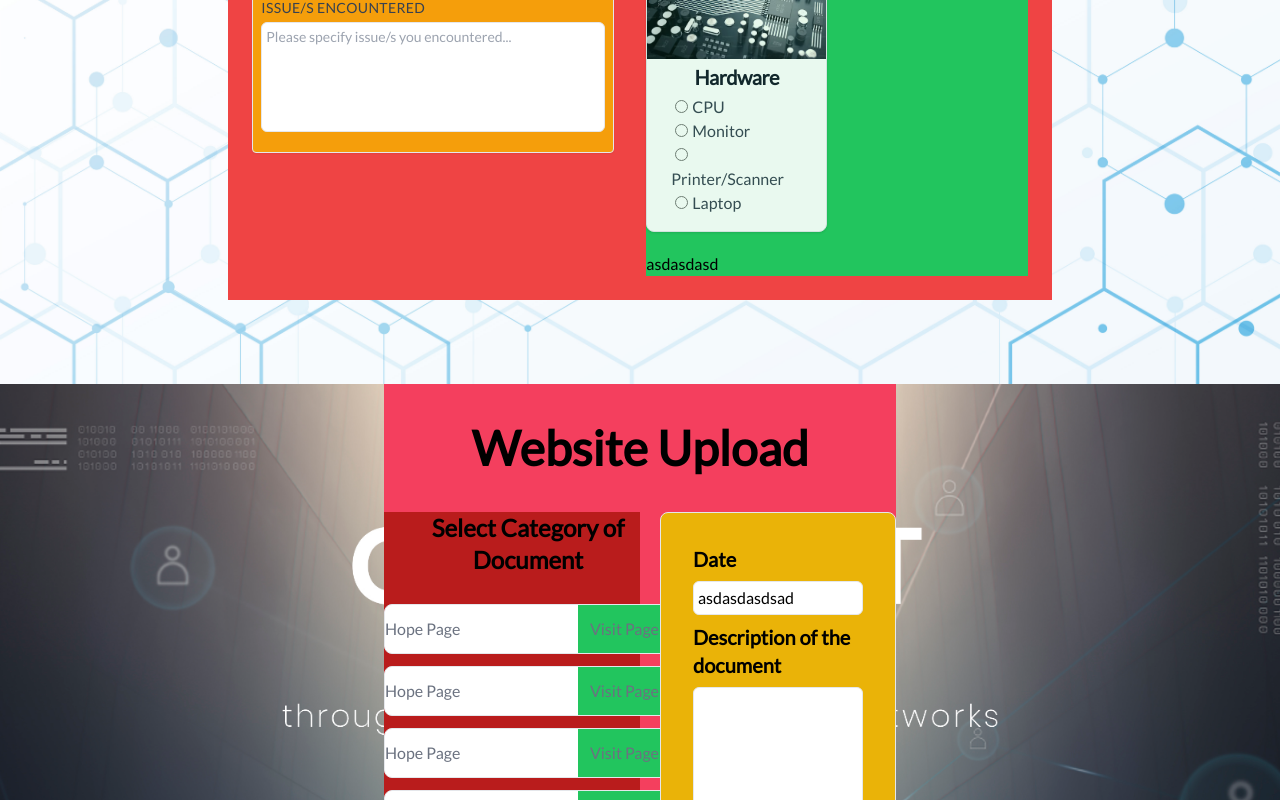
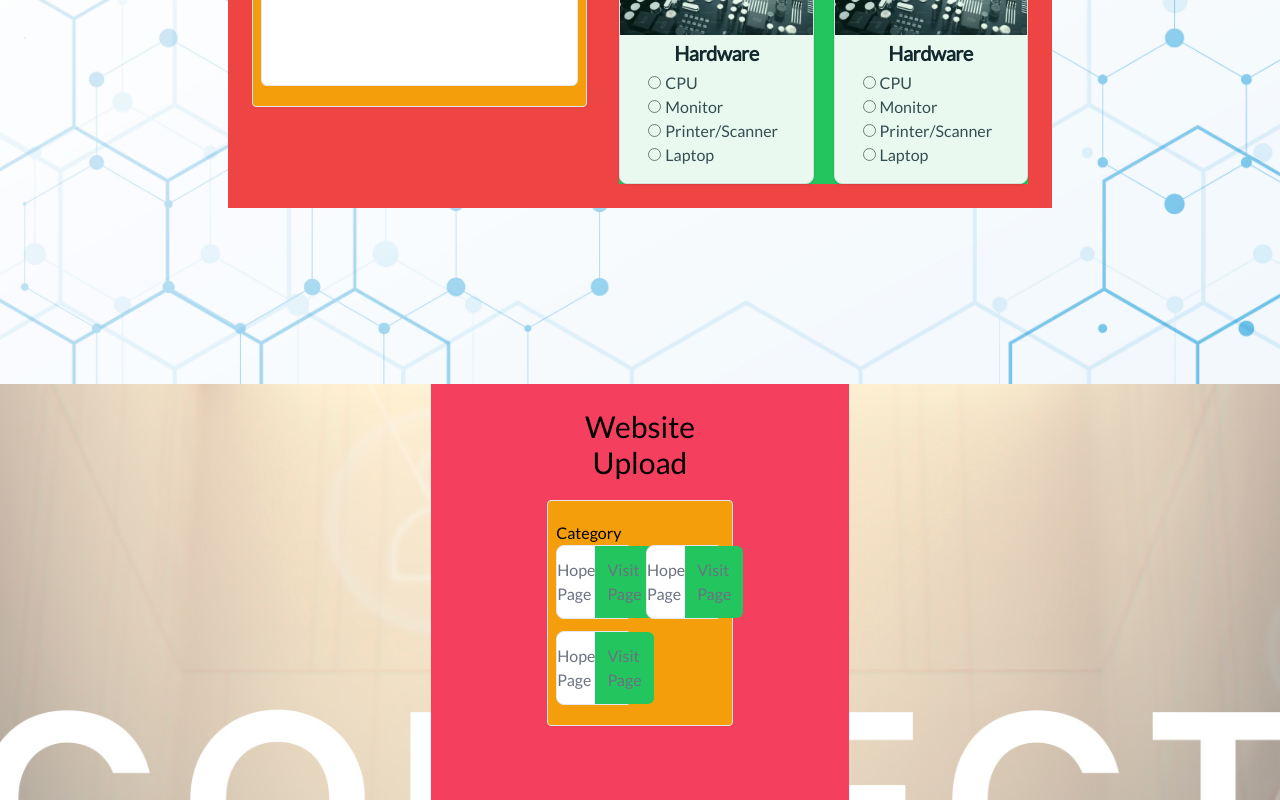
Before and after one commit to WilbertRayos/ICTD_Services, a React (Vite) app: page / in a window 1280 px wide. Shown: the part 480-1280 px from the top of the page. Built offline with nearby package versions, Linux system fonts and the light colour scheme.

Commit message:
Fixed UI of Service Request, initial design of Website Upload

```diff
--- a/src/ServiceRequest.jsx
+++ b/src/ServiceRequest.jsx
@@ -41,8 +41,8 @@ const ServiceRequest = () => {
                             </form>
                         </div>
                     </div>
-                    <div className="grid grid-cols-2 grid-rows-2 gap-5 bg-green-500">
-                        <div className="sm:col-span-2 bg-white border border-gray-200 rounded-lg shadow dark:bg-gray-800 dark:border-gray-700 opacity-90 hover:opacity-100 hover:scale-110 transition ease-in-out overflow-hidden">
+                    <div className="grid sm:grid-cols-1 md:grid-cols-2 gap-5 bg-green-500 min-w-full sm:min-w-fit">
+                        <div className=" bg-white border border-gray-200 rounded-lg shadow dark:bg-gray-800 dark:border-gray-700 opacity-90 hover:opacity-100 hover:scale-110 transition ease-in-out overflow-hidden">
                             <a href="#">
                                 <img className="w-full h-32 object-cover" src="../public/cards/hardware.png" alt="" />
                             </a>
@@ -98,11 +98,61 @@ const ServiceRequest = () => {
                                 </p>
                             </div>
                         </div>
-                        <div className="">
-                            asdasdasd
+                        <div className="bg-white border border-gray-200 rounded-lg shadow dark:bg-gray-800 dark:border-gray-700 opacity-90 hover:opacity-100 hover:scale-110 transition ease-in-out overflow-hidden">
+                            <a href="#">
+                                <img className="w-full h-32 object-cover" src="../public/cards/hardware.png" alt="" />
+                            </a>
+                            <div className="p-1">
+                                <a href="#">
+                                    <h5 className="mb-1 text-xl font-bold tracking-tight text-gray-900 dark:text-white text-center">Hardware</h5>
+                                </a>
+                                <p className="mb-3 font-normal text-gray-700 dark:text-gray-400 mx-5">
+                                    <div>
+                                        <input type="radio" id="html" name="fav_language" value="HTML" className="mx-1" />
+                                        <label for="html">CPU</label>
+                                    </div>
+                                    <div>
+                                        <input type="radio" id="html" name="fav_language" value="HTML" className="mx-1" />
+                                        <label for="html">Monitor</label>
+                                    </div>
+                                    <div>
+                                        <input type="radio" id="html" name="fav_language" value="HTML" className="mx-1" />
+                                        <label for="html">Printer/Scanner</label>
+                                    </div>
+                                    <div>
+                                        <input type="radio" id="html" name="fav_language" value="HTML" className="mx-1" />
+                                        <label for="html">Laptop</label>
+                                    </div>
+                                </p>
+                            </div>
                         </div>
-                        <div className="">
-                            asdasdasd
+                        <div className="bg-white border border-gray-200 rounded-lg shadow dark:bg-gray-800 dark:border-gray-700 opacity-90 hover:opacity-100 hover:scale-110 transition ease-in-out overflow-hidden">
+                            <a href="#">
+                                <img className="w-full h-32 object-cover" src="../public/cards/hardware.png" alt="" />
+                            </a>
+                            <div className="p-1">
+                                <a href="#">
+                                    <h5 className="mb-1 text-xl font-bold tracking-tight text-gray-900 dark:text-white text-center">Hardware</h5>
+                                </a>
+                                <p className="mb-3 font-normal text-gray-700 dark:text-gray-400 mx-5">
+                                    <div>
+                                        <input type="radio" id="html" name="fav_language" value="HTML" className="mx-1" />
+                                        <label for="html">CPU</label>
+                                    </div>
+                                    <div>
+                                        <input type="radio" id="html" name="fav_language" value="HTML" className="mx-1" />
+                                        <label for="html">Monitor</label>
+                                    </div>
+                                    <div>
+                                        <input type="radio" id="html" name="fav_language" value="HTML" className="mx-1" />
+                                        <label for="html">Printer/Scanner</label>
+                                    </div>
+                                    <div>
+                                        <input type="radio" id="html" name="fav_language" value="HTML" className="mx-1" />
+                                        <label for="html">Laptop</label>
+                                    </div>
+                                </p>
+                            </div>
                         </div>
                     </div>
                 </div>
--- a/src/WebsiteUpload.jsx
+++ b/src/WebsiteUpload.jsx
@@ -1,10 +1,55 @@
 const WebsiteUpload = () => {
     return (
-        <div className="w-full h-screen grid place-item-center bg-[url('../public/wu_bg.jpg')] bg-center bg-no-repeat bg-cover">
-            <div className="grid grid-cols-2 my-auto mx-96 bg-rose-500">
-                <div className="col-span-2 text-center">
-                    <h1 className="font-bold text-5xl p-10">Website Upload</h1>
+        <div className="min-h-screen place-items-center bg-[url('../public/wu_bg.jpg')] bg-center bg-no-repeat bg-cover">
+            <div className="max-w-fit mx-auto bg-rose-500">
+                <div className="flex flex-col justify-center sm:flex-row p-6 items-center gap-8 mb-12">
+                    <div className="sm:w-1/2">
+                        <h1 className="text-3xl text-center">Website Upload</h1>
+                        <div className="bg-amber-500 my-5 px-2 py-5 border rounded shadow-sm">
+                            <h1>Category</h1>
+                            <form action="">
+                                <ul className="grid grid-cols-2 gap-3">
+                                    <li>
+                                        <input type="radio" id="a" name="hosting" value="hosting-small" class="hidden peer bg-blue-500" required />
+                                        <label for="a" className="inline-flex items-center justify-between w-full text-gray-500 bg-white border rounded-lg cursor-pointer dark:hover:text-gray-300 dark:border-gray-700 dark:peer-checked:text-blue-500 peer-checked:border-blue-600 peer-checked:text-blue-600 hover:text-gray-600 hover:bg-gray-100 dark:text-gray-400 dark:bg-gray-800 dark:hover:bg-gray-700">
+                                            <div className="block">
+                                                Hope Page
+                                            </div>
+                                            <div className="bg-green-500 p-3 rounded-r-md">
+                                                Visit Page
+                                            </div>
+                                        </label>
+                                    </li>
+                                    <li>
+                                        <input type="radio" id="a" name="hosting" value="hosting-small" class="hidden peer bg-blue-500" required />
+                                        <label for="a" className="inline-flex items-center justify-between w-full text-gray-500 bg-white border rounded-lg cursor-pointer dark:hover:text-gray-300 dark:border-gray-700 dark:peer-checked:text-blue-500 peer-checked:border-blue-600 peer-checked:text-blue-600 hover:text-gray-600 hover:bg-gray-100 dark:text-gray-400 dark:bg-gray-800 dark:hover:bg-gray-700">
+                                            <div className="block">
+                                                Hope Page
+                                            </div>
+                                            <div className="bg-green-500 p-3 rounded-r-md">
+                                                Visit Page
+                                            </div>
+                                        </label>
+                                    </li>
+                                    <li>
+                                        <input type="radio" id="a" name="hosting" value="hosting-small" class="hidden peer bg-blue-500" required />
+                                        <label for="a" className="inline-flex items-center justify-between w-full text-gray-500 bg-white border rounded-lg cursor-pointer dark:hover:text-gray-300 dark:border-gray-700 dark:peer-checked:text-blue-500 peer-checked:border-blue-600 peer-checked:text-blue-600 hover:text-gray-600 hover:bg-gray-100 dark:text-gray-400 dark:bg-gray-800 dark:hover:bg-gray-700">
+                                            <div className="block">
+                                                Hope Page
+                                            </div>
+                                            <div className="bg-green-500 p-3 rounded-r-md">
+                                                Visit Page
+                                            </div>
+                                        </label>
+                                    </li>
+                                </ul>
+
+                            </form>
+                        </div>
+                    </div>
                 </div>
+
+
                 <div className="bg-red-700 ">
                     <div className="grid grid-col-1 gap-2">
                         <h2 className="font-semibold text-2xl pb-5 text-center min-w-full">Select Category of Document</h2>
```
